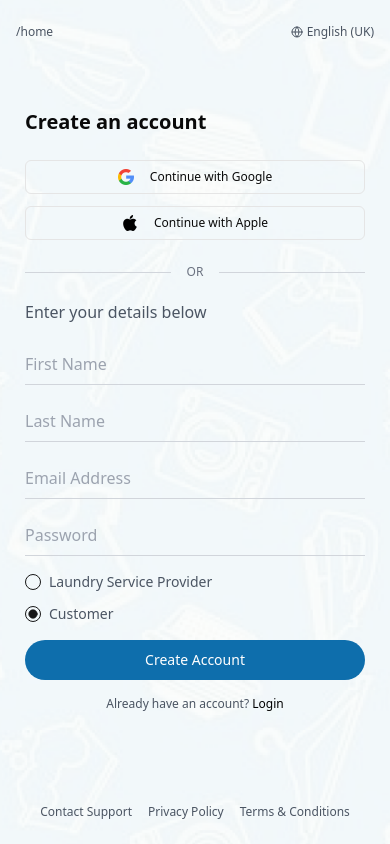
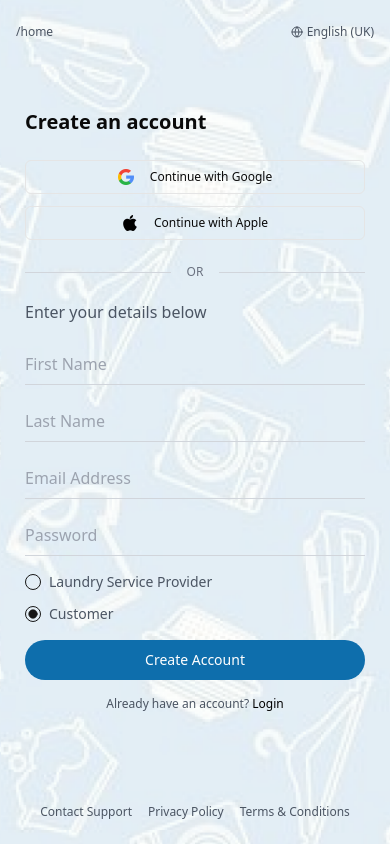
Before and after one commit to Aristocratjnr/Consumer-dashboard, a Next.js app: page /auth/SignUp in a window 390 px wide. Built offline with nearby package versions, Linux system fonts and the light colour scheme.

Commit message:
fix: update background image and adjust opacity in SignUp page for improved aesthetics

```diff
--- a/src/app/auth/SignUp/page.tsx
+++ b/src/app/auth/SignUp/page.tsx
@@ -24,11 +24,11 @@ export default function SignUpPage() {
       {/* Right Section - Form with Background Image */}
       <div className="relative flex w-full flex-col px-4 sm:px-6 lg:w-1/2 lg:px-12">
         <Image
-          src="/images/bg-signup.png"
+          src="/images/sign.png"
           alt="background image"
           layout="fill"
           objectFit="cover"
-          className="opacity-50 md:opacity-100"
+          className="opacity-200 md:opacity-200"
           priority
         />
         <div className="relative z-10 flex flex-col justify-between min-h-screen py-6 md:py-8">
@@ -84,7 +84,7 @@ export default function SignUpPage() {
             </h2>
 
             {/* Sign Up Form */}
-            <form className="space-y-4">
+            <form className="space-y-4 font-light">
               <FloatingInput
                 label="First Name"
                 id="firstName"
```
